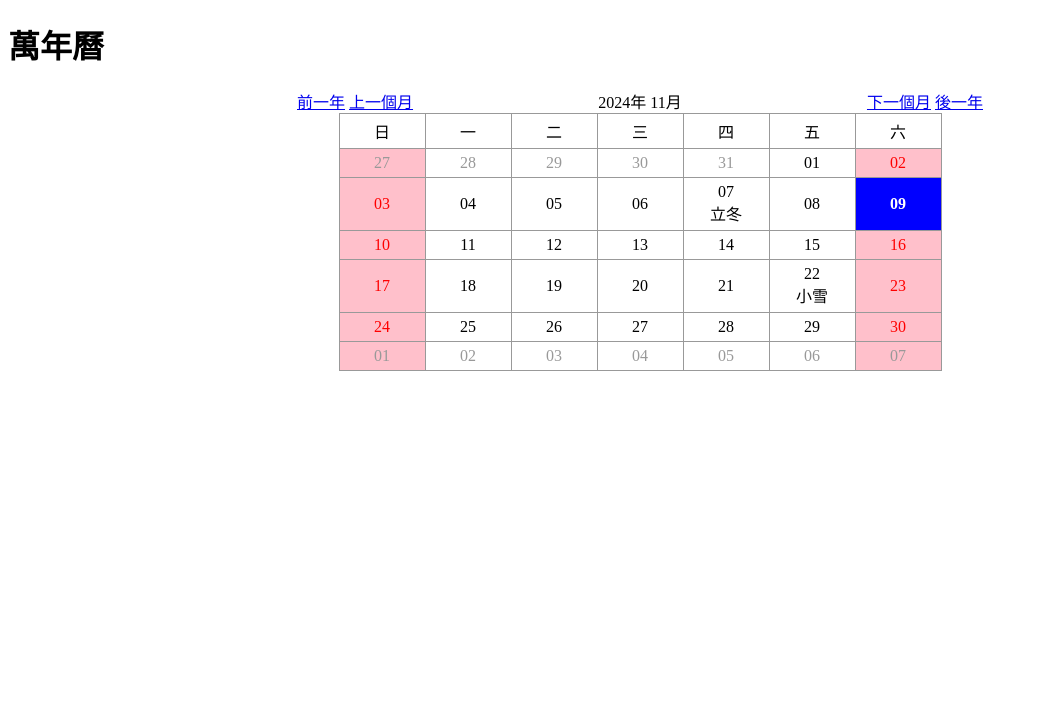
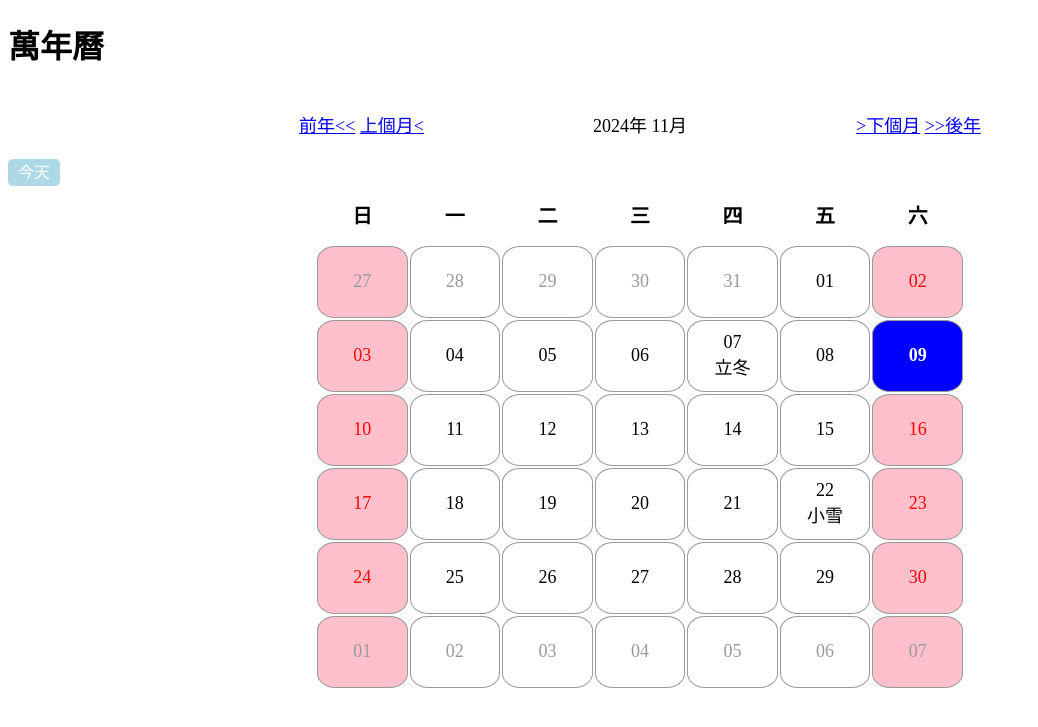
Before and after one commit to sandy0v0/11304-PHP, a PHP site: page /calendar.php in a window 1280 px wide. Shown: the top 727 px of the page, without its empty margins (0-1038 px from the left). Run offline with PHP 8.4, Linux system fonts and the light colour scheme.

Commit message:
新增今天按鈕+CSS版面調整

```diff
--- a/calendar.php
+++ b/calendar.php
@@ -11,15 +11,26 @@
 
 <style>
     table {
-        border-collapse:collapse; /* 使邊框合併 */
+        width: 650px;
+        height: 70px;
+        /* border-collapse:collapse; 使邊框合併 */
         margin:auto;
         /* background: rgb(<?rand(50,250);?>,<?rand(50,250);?>,<?rand(50,250);?>); */
     }
+
+    th {
+    font-size: 20px; /* 調整星期標題的字體大小 */
+    padding: 15px 0; /* 調整星期標題的內邊距 */
+    }
+
     td{
-        padding: 5px 10px; /* 單元格內的邊距 */
+        width: 90px;
+        height: 50px;
+        padding: 10px 10px; /* 單元格內的邊距 */
         text-align:center; /* 文字居中 */
         border:1px solid #999; /* 邊框顏色 */
-        width: 65px;
+        border-radius: 20%;  /* 使日期框變圓形 */
+        font-size: 18px;  /* 調整日期框字體大小 */
     }
     .holiday{
         background: pink; /* 假日的背景顏色 */
@@ -41,6 +52,20 @@
         border:0px;
         padding:0;
     }
+
+    .today-button {
+    text-align: 150px  ; /* 設定容器的樣式，使按鈕居中顯示 */
+    }
+
+    /* 設定按鈕的樣式 */
+    .today-link {
+    padding: 5px 10px; /* 按鈕的內邊距，上下5px，左右10px */
+    background-color: lightblue; /* 按鈕的背景顏色 */
+    color: white; /* 按鈕的文字顏色 */
+    text-decoration: none; /* 取消超鏈接的下劃線 */
+    border-radius: 5px; /* 按鈕的圓角效果 */
+    }
+
 </style>
 
 </table>
@@ -108,41 +133,52 @@ $holidays = [
         <tr>
             <td style='text-align:left'>
                 <!-- <a href="calendar.php?year=<?=$year-2;?>">前年</a> -->
-                <a href="calendar.php?year=<?=$prevYearMonth;?>&month=<?=$month;?>">前一年</a>
-                <a href="calendar.php?year=<?=$prevYear;?>&month=<?=$prevMonth;?>">上一個月</a>
+                <a href="calendar.php?year=<?=$prevYearMonth;?>&month=<?=$month;?>">前年<<</a>
+                <a href="calendar.php?year=<?=$prevYear;?>&month=<?=$prevMonth;?>">上個月<</a>
     </td>
     <td>
         <?php echo "{$year}年 {$month}月";?>
     </td>
     <td style='text-align:right'>
-        <a href="calendar.php?year=<?=$nextYear;?>&month=<?=$nextMonth;?>">下一個月</a>
+        <a href="calendar.php?year=<?=$nextYear;?>&month=<?=$nextMonth;?>">>下個月</a>
         <!-- <a href="calendar.php?year=<?=$year+1;?>">明年</a> -->
-        <a href="calendar.php?year=<?=$nextYearMonth;?>&month=<?=$month;?>">後一年</a>
+        <a href="calendar.php?year=<?=$nextYearMonth;?>&month=<?=$month;?>">>>後年</a>
     </td>
 </tr>
 </table>
 </div>
+
+<!-- 「今天」按鈕 -->
+<!-- 設定按鈕的連結，點擊後導向當前月份的日曆頁面 -->
+<div class="today-button">
+    <a href="calendar.php?year=<?php echo date('Y'); ?>&month=<?php echo date('m'); ?>" class="today-link">
+        今天
+    </a>
+</div>
+
 <table>
 <tr>
     <!-- <td></td> -->
-    <td>日</td>
-    <td>一</td>
-    <td>二</td>
-    <td>三</td>
-    <td>四</td>
-    <td>五</td>
-    <td>六</td>
+    <th>日</th>
+    <th>一</th>
+    <th>二</th>
+    <th>三</th>
+    <th>四</th>
+    <th>五</th>
+    <th>六</th>
 </tr>
 
 <?php
 
-$firstDay="{$year}-{$month}-1"; // 當月的第一天
+ // 計算當月的第一天
+$firstDay="{$year}-{$month}-1";
 /* $firstDay=date("Y-m-1"); */
 $firstDayTime=strtotime($firstDay); // 將第一天轉換成時間戳
 $firstDayWeek=date("w",$firstDayTime); // 獲取第一天是星期幾
 
+// 逐行顯示每一天
 for($i=0;$i<6;$i++){
-    echo "<tr>"; // 開始一行
+    echo "<tr>";
     // echo "<td>";
     // echo $i+1; //顯示週數
     // echo "</td>";
@@ -156,7 +192,7 @@ for($i=0;$i<6;$i++){
         $theMonth=(date("m",$theDayTime)==date("m",$firstDayTime))?'':'grey-text';
         $isToday=(date("Y-m-d",$theDayTime)==date("Y-m-d"))?'today':'';
         $w=date("w",$theDayTime);
-        $isHoliday=($w==0 || $w==6)?'holiday':'';
+        $isHoliday=($w==0 || $w==6)?'holiday':''; // 假日（星期六和星期天）
 
         //顯示日期
         echo "<td class='$isHoliday $theMonth $isToday'>";
```
